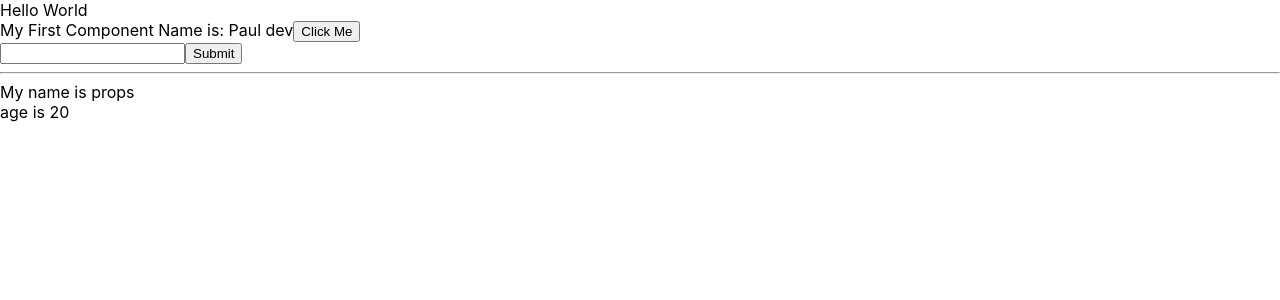
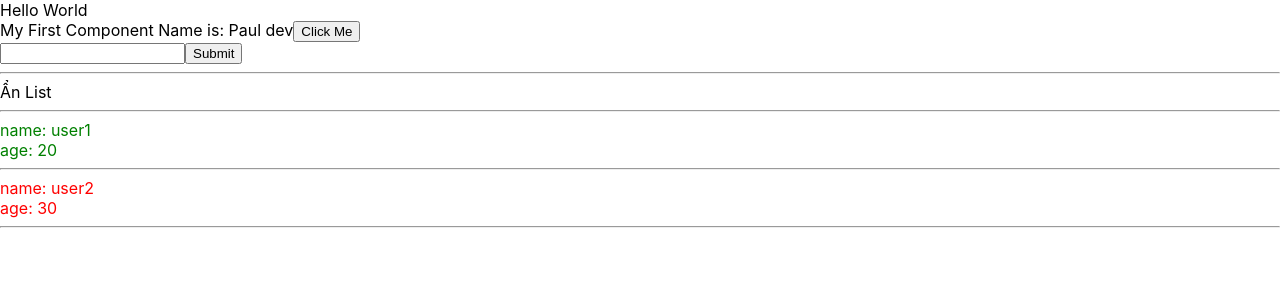
Before and after one commit to Pauldev18/ReactJs, a React (Create React App) app: page / in a window 1280 px wide. Shown: the top 300 px of the page. Built offline with nearby package versions, Linux system fonts and the light colour scheme.

Commit message:
An Hien list

```diff
--- a/src/App.css
+++ b/src/App.css
@@ -1,7 +1,12 @@
 .App {
   text-align: center;
 }
-
+.red {
+  color: red;
+}
+.green {
+  color: green;
+}
 .App-logo {
   height: 40vmin;
   pointer-events: none;
--- a/src/components/DisplayInfo.js
+++ b/src/components/DisplayInfo.js
@@ -1,14 +1,44 @@
 import React from "react";
-class DisplayInfo extends React.Component{
-  render(){
-    const {name, age} = this.props;
-    return(
+class DisplayInfo extends React.Component {
+  state = {
+    isCheck: true,
+  };
+
+  showHidden = () => {
+    this.setState({
+      isCheck: !this.state.isCheck,
+    });
+  };
+  render() {
+    const { listUsers } = this.props;
+    return (
       <div>
-        My name is {name}
-        <br/>
-        age is {age}
+        <div>
+          <span
+            onClick={() => {
+              this.showHidden();
+            }}
+          >
+            {this.state.isCheck === true ? "Ẩn List" : "Hiện List"}
+          </span>
+        </div>
+        <hr />
+        {this.state.isCheck && (
+          <div>
+            {listUsers.map((user) => {
+              return (
+                <div key={user.id} className={user.age > 20 ? "red" : "green"}>
+                  name: {user.name}
+                  <br />
+                  age: {user.age}
+                  <hr />
+                </div>
+              );
+            })}
+          </div>
+        )}
       </div>
-    )
+    );
   }
 }
 export default DisplayInfo;
--- a/src/components/MyComponent.js
+++ b/src/components/MyComponent.js
@@ -2,12 +2,26 @@ import React from "react";
 import InfoComponent from "./InfoComponent";
 import DisplayInfo from "./DisplayInfo";
 class MyComponent extends React.Component{
+  state={
+    listUsers : [
+      {
+        id:1,
+        name: "user1",
+        age: 20
+      },
+      {
+        id:2,
+        name: "user2",
+        age: 30
+      }
+    ]
+  }
   render(){
     return(
       <div>
        <InfoComponent></InfoComponent>
        <hr></hr>
-       <DisplayInfo name= "props" age = {20}/>
+       <DisplayInfo listUsers = {this.state.listUsers}/>
       </div>
     )
   }
```
